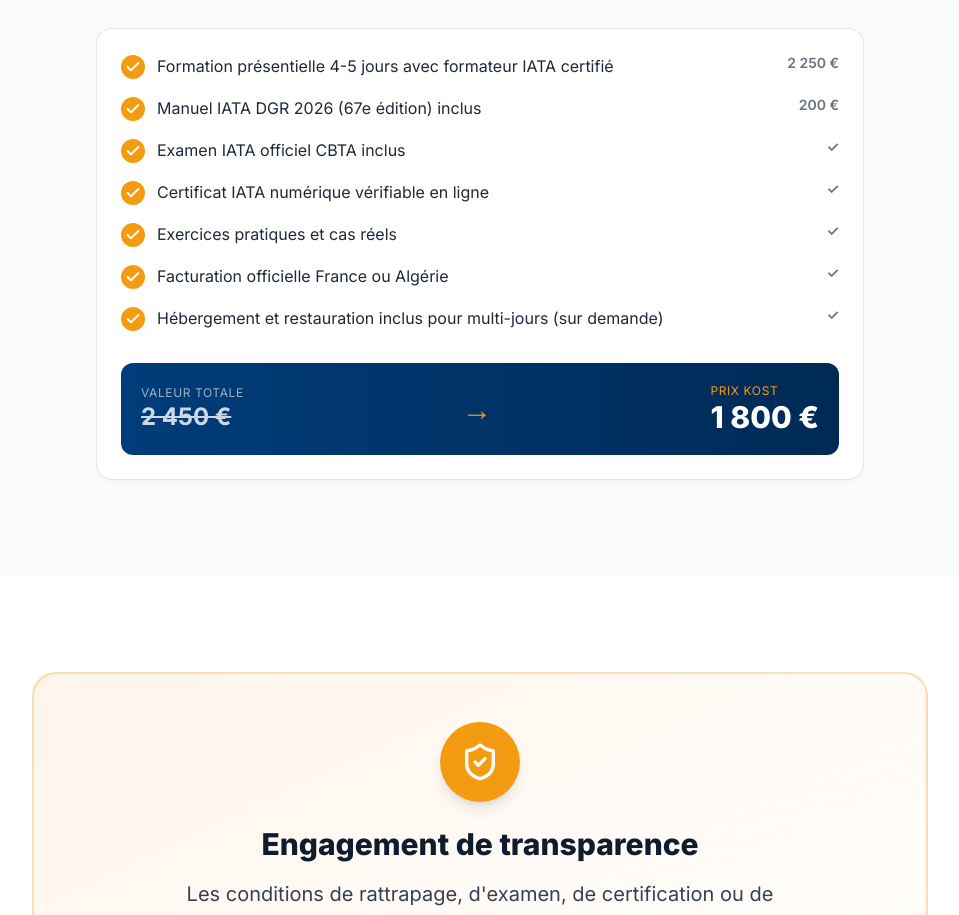
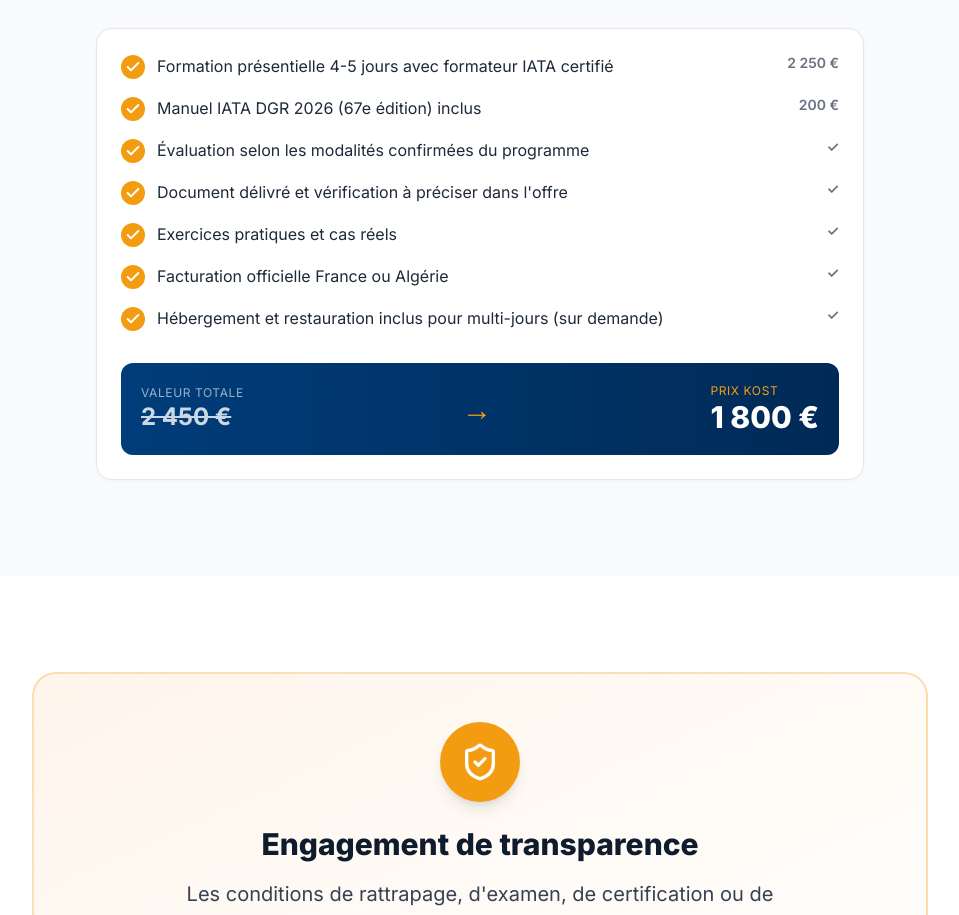
Before and after one commit to relaxsaadi/cbta, a Next.js app: page / in a window 1280 px wide. Shown: the part 4440-5355 px from the top of the page, without its empty margins (160-1119 px from the left). Built offline with nearby package versions, Linux system fonts and the light colour scheme; no server answers.

Commit message:
fix(public-dgr): remove unverified official-exam, certificate and pricing guarantees

```diff
--- a/components/IncludedSection.tsx
+++ b/components/IncludedSection.tsx
@@ -3,8 +3,8 @@ import { Check } from "lucide-react";
 const ITEMS = [
   { text: "Formation présentielle 4-5 jours avec formateur IATA certifié", value: "2 250 €" },
   { text: "Manuel IATA DGR 2026 (67e édition) inclus", value: "200 €" },
-  { text: "Examen IATA officiel CBTA inclus", value: "✓" },
-  { text: "Certificat IATA numérique vérifiable en ligne", value: "✓" },
+  { text: "Évaluation selon les modalités confirmées du programme", value: "✓" },
+  { text: "Document délivré et vérification à préciser dans l'offre", value: "✓" },
   { text: "Exercices pratiques et cas réels", value: "✓" },
   { text: "Facturation officielle France ou Algérie", value: "✓" },
   { text: "Hébergement et restauration inclus pour multi-jours (sur demande)", value: "✓" },
```
